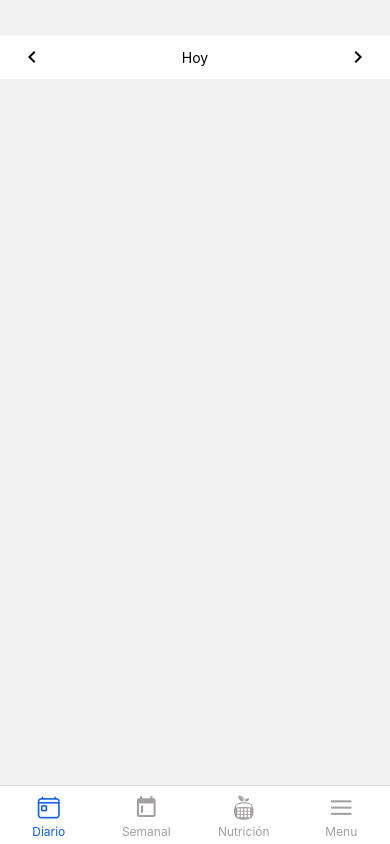
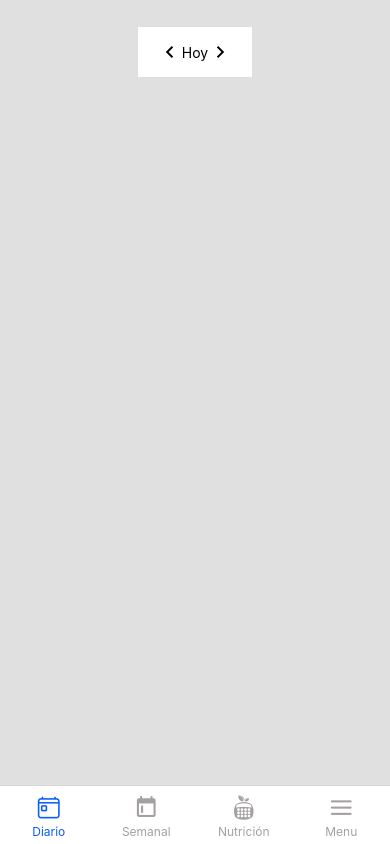
Before and after one commit to ariel151515/Flextonica, a React Native app in the folder Flextonica-Frontend/: screen /Diario in a window 390 px wide. Built offline with nearby package versions, Linux system fonts and the light colour scheme.

Commit message:
mejoramos el Layout

```diff
--- a/Flextonica-Frontend/components/BoxDiario.js
+++ b/Flextonica-Frontend/components/BoxDiario.js
@@ -4,7 +4,7 @@ import React from 'react'
 const BoxDiario = () => {
   return (
     <View>
-      <Text>BoxDiario</Text>
+        <Text>BoxDiario</Text>
     </View>
   )
 }
--- a/Flextonica-Frontend/components/DatepickerComponent.js
+++ b/Flextonica-Frontend/components/DatepickerComponent.js
@@ -19,7 +19,10 @@ const styles = StyleSheet.create({
     backgroundColor: '#fff',
     paddingVertical: 10,
     paddingHorizontal: 20,
-    flexGrow: 1, // Esto hará que el contenedor tome el 100% del ancho disponible
+    //flexGrow: 1, // Esto hará que el contenedor tome el 100% del ancho o largo disponible
+    //borderWidth: 1, // Añade un borde de 1px
+    //borderColor: 'black', // Color del borde
+    height: 50, // Añade una altura de 50px
   },
   text: {
     flex: 1,
--- a/Flextonica-Frontend/components/Layout.js
+++ b/Flextonica-Frontend/components/Layout.js
@@ -4,19 +4,20 @@ import React from 'react'
 const Layout = ({children}) => {
   return (
     <View style={styles.container}>
-      <StatusBar barStyle="auto"/>
+      <StatusBar barStyle="dark-content" backgroundColor="#E0E0E0" />
       {children}
     </View>
   )
 }
 
 const styles = StyleSheet.create({
-    container: {
-      flex: 1, // asi toma todo el alto de la app
-      backgroundColor: '#000',
-      alignItems: 'center',
-      justifyContent: 'center',
-    },
+  container: {
+    flex: 1,
+    justifyContent: 'flex-start',
+    alignItems: 'center',
+    paddingTop:'7%', // Espacio para la barra de navegación
+    backgroundColor: '#E0E0E0',
+  },
 });
 
 export default Layout
--- a/Flextonica-Frontend/screens/DiarioScreens/DiarioScreens.js
+++ b/Flextonica-Frontend/screens/DiarioScreens/DiarioScreens.js
@@ -1,19 +1,15 @@
 import React from 'react';
 import { View, Text, StyleSheet } from 'react-native'; // Añade la importación de StyleSheet
 import DatepickerComponent from '../../components/DatepickerComponent';
+import Layout from '../../components/Layout';
 
 const DiarioScreen = () => {
   return (
-    <View style={styles.container}>
+    <Layout>
         <DatepickerComponent />
-    </View>
+    </Layout>
   );
 }
 
-const styles = StyleSheet.create({
-  container: {
-    marginTop:'9%', // Esto hará que el contenedor tome el 100% del ancho disponible
-  },
-});
 
 export default DiarioScreen;
```
